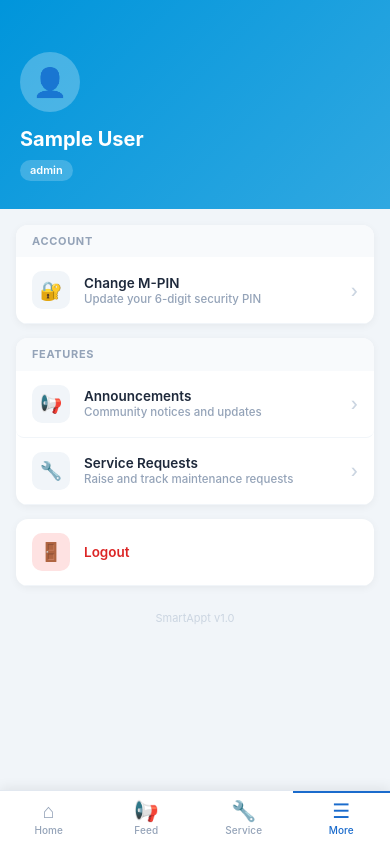
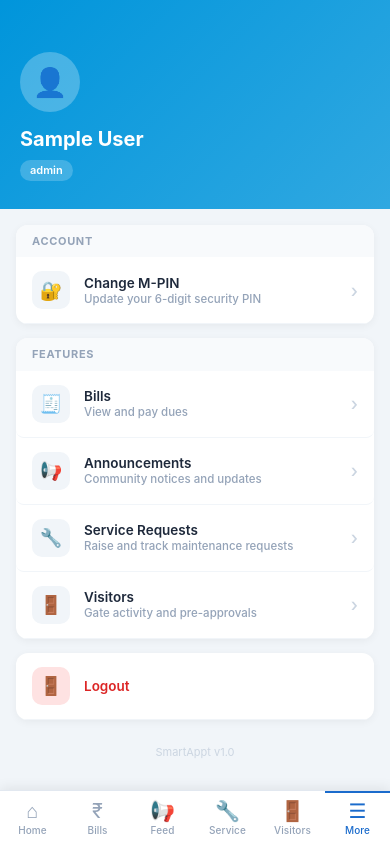
Before and after one commit to rsambamurthy/smart-appt-app, a React (Vite) app in the folder frontend/: page /mobile/more in a window 390 px wide. Built offline with nearby package versions, Linux system fonts and the light colour scheme; no server answers; sample sign-in values are in the browser's storage; what @capacitor/core would draw is missing.

Commit message:
feat: mobile features gated by config flags only, no role restrictions on tabs or actions

```diff
--- a/frontend/src/App.tsx
+++ b/frontend/src/App.tsx
@@ -8,6 +8,8 @@ import { MobileConfigProvider } from './contexts/MobileConfigContext';
 import MobileLayout from './components/organisms/MobileLayout';
 import MobileHomePage from './pages/mobile/MobileHomePage';
 import MobileMorePage from './pages/mobile/MobileMorePage';
+import MobileBillsPage from './pages/mobile/MobileBillsPage';
+import MobileVisitorsPage from './pages/mobile/MobileVisitorsPage';
 
 // Pages
 import LoginPage from './pages/LoginPage';
@@ -75,14 +77,14 @@ export default function App() {
           <Route element={<MobileLayout />}>
             <Route index element={<Navigate to="/mobile/home" replace />} />
             <Route path="/mobile/home" element={<MobileHomePage />} />
-            <Route path="/dues/my-bills" element={<RoleRoute roles={['RESIDENT']}><MyBillsPage /></RoleRoute>} />
+            <Route path="/mobile/bills" element={<ProtectedRoute><MobileBillsPage /></ProtectedRoute>} />
+            <Route path="/mobile/visitors" element={<ProtectedRoute><MobileVisitorsPage /></ProtectedRoute>} />
+            <Route path="/mobile/more" element={<MobileMorePage />} />
             <Route path="/announcements" element={<ProtectedRoute><AnnouncementFeedPage /></ProtectedRoute>} />
             <Route path="/maintenance" element={<ProtectedRoute><TicketListPage /></ProtectedRoute>} />
             <Route path="/maintenance/new" element={<ProtectedRoute><RaiseTicketPage /></ProtectedRoute>} />
             <Route path="/maintenance/:id" element={<ProtectedRoute><TicketDetailPage /></ProtectedRoute>} />
-            <Route path="/visitors/preapprove" element={<RoleRoute roles={['RESIDENT']}><PreApproveVisitorPage /></RoleRoute>} />
             <Route path="/change-mpin" element={<ProtectedRoute><ChangeMpinPage /></ProtectedRoute>} />
-            <Route path="/mobile/more" element={<MobileMorePage />} />
             <Route path="*" element={<Navigate to="/mobile/home" replace />} />
           </Route>
         )}
--- a/frontend/src/components/organisms/MobileLayout.tsx
+++ b/frontend/src/components/organisms/MobileLayout.tsx
@@ -1,4 +1,4 @@
-import { Outlet, NavLink, Navigate, useNavigate } from 'react-router-dom';
+import { Outlet, NavLink, Navigate } from 'react-router-dom';
 import { useSelector } from 'react-redux';
 import type { RootState } from '../../store';
 import { useMobileConfig } from '../../contexts/MobileConfigContext';
@@ -10,28 +10,25 @@ interface Tab {
   label: string;
   icon: string;
   featureKey?: 'feature_bills' | 'feature_announcements' | 'feature_complaints' | 'feature_visitors';
-  roles?: string[]; // undefined = all roles
 }
 
+// All tabs visible to all roles — feature flags from MobileConfig control visibility
 const ALL_TABS: Tab[] = [
-  { path: '/mobile/home',            label: 'Home',      icon: '⌂'  },
-  { path: '/dues/my-bills',          label: 'Bills',     icon: '₹',  featureKey: 'feature_bills',         roles: ['RESIDENT'] },
-  { path: '/announcements',          label: 'Feed',      icon: '📢', featureKey: 'feature_announcements' },
-  { path: '/maintenance',            label: 'Service',   icon: '🔧', featureKey: 'feature_complaints' },
-  { path: '/visitors/preapprove',    label: 'Visitors',  icon: '🚪', featureKey: 'feature_visitors',      roles: ['RESIDENT'] },
-  { path: '/mobile/more',            label: 'More',      icon: '☰'  },
+  { path: '/mobile/home',         label: 'Home',     icon: '⌂'  },
+  { path: '/mobile/bills',        label: 'Bills',    icon: '₹',  featureKey: 'feature_bills'         },
+  { path: '/announcements',       label: 'Feed',     icon: '📢', featureKey: 'feature_announcements' },
+  { path: '/maintenance',         label: 'Service',  icon: '🔧', featureKey: 'feature_complaints'    },
+  { path: '/mobile/visitors',     label: 'Visitors', icon: '🚪', featureKey: 'feature_visitors'      },
+  { path: '/mobile/more',         label: 'More',     icon: '☰'  },
 ];
 
 // ── Bottom Tab Bar ─────────────────────────────────────────────────────────────
 
 function BottomTabBar() {
   const config = useMobileConfig();
-  const user = useSelector((s: RootState) => s.auth.user);
-  const role = user?.role ?? '';
 
   const visibleTabs = ALL_TABS.filter((tab) => {
     if (tab.featureKey && !config[tab.featureKey]) return false;
-    if (tab.roles && !tab.roles.includes(role)) return false;
     return true;
   });
 
--- /dev/null
+++ b/frontend/src/pages/mobile/MobileBillsPage.tsx
@@ -0,0 +1,14 @@
+import { useSelector } from 'react-redux';
+import type { RootState } from '../../store';
+import MyBillsPage from '../dues/MyBillsPage';
+import DuesBillsPage from '../dues/DuesBillsPage';
+
+/**
+ * Bills hub — shows MyBillsPage for residents, DuesBillsPage for staff/managers.
+ * Both pages already use <Layout> which is a passthrough on native.
+ */
+export default function MobileBillsPage() {
+  const user = useSelector((s: RootState) => s.auth.user);
+  if (user?.role === 'RESIDENT') return <MyBillsPage />;
+  return <DuesBillsPage />;
+}
--- a/frontend/src/pages/mobile/MobileHomePage.tsx
+++ b/frontend/src/pages/mobile/MobileHomePage.tsx
@@ -44,10 +44,9 @@ export default function MobileHomePage() {
   const navigate = useNavigate();
   const config = useMobileConfig();
   const user = useSelector((s: RootState) => s.auth.user);
-  const isResident = user?.role === 'RESIDENT';
 
-  // Data
-  const { data: billsData } = useListMyBillsQuery({ limit: 10 }, { skip: !isResident || !config.feature_bills });
+  // Data — no role filtering; feature flags from MobileConfig control what's fetched
+  const { data: billsData } = useListMyBillsQuery({ limit: 10 }, { skip: !config.feature_bills });
   const { data: announcementsData } = useListAnnouncementsQuery({ limit: 3 }, { skip: !config.feature_announcements });
   const { data: ticketsData } = useListTicketsQuery({ limit: 10 }, { skip: !config.feature_complaints });
 
@@ -90,7 +89,7 @@ export default function MobileHomePage() {
       <div style={{ padding: '16px 16px 0' }}>
 
         {/* Outstanding bills banner */}
-        {isResident && config.feature_bills && pendingBills.length > 0 && (
+        {config.feature_bills && pendingBills.length > 0 && (
           <button
             onClick={() => navigate('/dues/my-bills')}
             style={{
@@ -111,10 +110,10 @@ export default function MobileHomePage() {
           </button>
         )}
 
-        {/* Quick actions */}
+        {/* Quick actions — all shown to all users based on feature flags only */}
         <div style={{ display: 'flex', flexWrap: 'wrap', gap: 12, marginBottom: 14 }}>
-          {isResident && config.feature_bills && (
-            <ActionCard icon="💳" label="Pay Bills" sublabel={pendingBills.length ? `${pendingBills.length} pending` : 'All clear'} color="#1d4ed8" bg="#eff6ff" onClick={() => navigate('/dues/my-bills')} />
+          {config.feature_bills && (
+            <ActionCard icon="💳" label="Bills" sublabel={pendingBills.length ? `${pendingBills.length} pending` : 'All clear'} color="#1d4ed8" bg="#eff6ff" onClick={() => navigate('/mobile/bills')} />
           )}
           {config.feature_complaints && (
             <ActionCard icon="🔧" label="Service" sublabel={openTickets > 0 ? `${openTickets} open` : 'No open requests'} color="#7c3aed" bg="#f5f3ff" onClick={() => navigate('/maintenance')} />
@@ -122,8 +121,8 @@ export default function MobileHomePage() {
           {config.feature_announcements && (
             <ActionCard icon="📢" label="Announcements" sublabel={`${announcements.length} recent`} color="#b45309" bg="#fffbeb" onClick={() => navigate('/announcements')} />
           )}
-          {isResident && config.feature_visitors && (
-            <ActionCard icon="🚪" label="Visitors" sublabel="Pre-approve entry" color="#15803d" bg="#f0fdf4" onClick={() => navigate('/visitors/preapprove')} />
+          {config.feature_visitors && (
+            <ActionCard icon="🚪" label="Visitors" sublabel="Gate & pre-approvals" color="#15803d" bg="#f0fdf4" onClick={() => navigate('/mobile/visitors')} />
           )}
         </div>
 
--- a/frontend/src/pages/mobile/MobileMorePage.tsx
+++ b/frontend/src/pages/mobile/MobileMorePage.tsx
@@ -89,11 +89,11 @@ export default function MobileMorePage() {
           )}
         </div>
 
-        {/* Features */}
+        {/* Features — all shown to all users based on feature flags only */}
         <div style={{ background: '#fff', borderRadius: 12, overflow: 'hidden', marginBottom: 14, boxShadow: '0 2px 8px rgba(0,0,0,0.05)' }}>
           <div style={{ padding: '8px 16px', fontSize: 11, fontWeight: 700, color: '#94a3b8', textTransform: 'uppercase', letterSpacing: '0.06em', background: '#f8fafc' }}>Features</div>
-          {config.feature_bills && user?.role === 'RESIDENT' && (
-            <MenuRow icon="🧾" label="My Bills" sublabel="View and pay dues" onClick={() => navigate('/dues/my-bills')} />
+          {config.feature_bills && (
+            <MenuRow icon="🧾" label="Bills" sublabel="View and pay dues" onClick={() => navigate('/mobile/bills')} />
           )}
           {config.feature_announcements && (
             <MenuRow icon="📢" label="Announcements" sublabel="Community notices and updates" onClick={() => navigate('/announcements')} />
@@ -101,8 +101,8 @@ export default function MobileMorePage() {
           {config.feature_complaints && (
             <MenuRow icon="🔧" label="Service Requests" sublabel="Raise and track maintenance requests" onClick={() => navigate('/maintenance')} />
           )}
-          {config.feature_visitors && user?.role === 'RESIDENT' && (
-            <MenuRow icon="🚪" label="Visitor Pre-Approval" sublabel="Manage expected visitors" onClick={() => navigate('/visitors/preapprove')} />
+          {config.feature_visitors && (
+            <MenuRow icon="🚪" label="Visitors" sublabel="Gate activity and pre-approvals" onClick={() => navigate('/mobile/visitors')} />
           )}
         </div>
 
--- /dev/null
+++ b/frontend/src/pages/mobile/MobileVisitorsPage.tsx
@@ -0,0 +1,13 @@
+import { useSelector } from 'react-redux';
+import type { RootState } from '../../store';
+import PreApproveVisitorPage from '../visitors/PreApproveVisitorPage';
+import VisitorLogPage from '../visitors/VisitorLogPage';
+
+/**
+ * Visitors hub — shows PreApproveVisitorPage for residents, VisitorLogPage for staff/managers.
+ */
+export default function MobileVisitorsPage() {
+  const user = useSelector((s: RootState) => s.auth.user);
+  if (user?.role === 'RESIDENT') return <PreApproveVisitorPage />;
+  return <VisitorLogPage />;
+}
```
